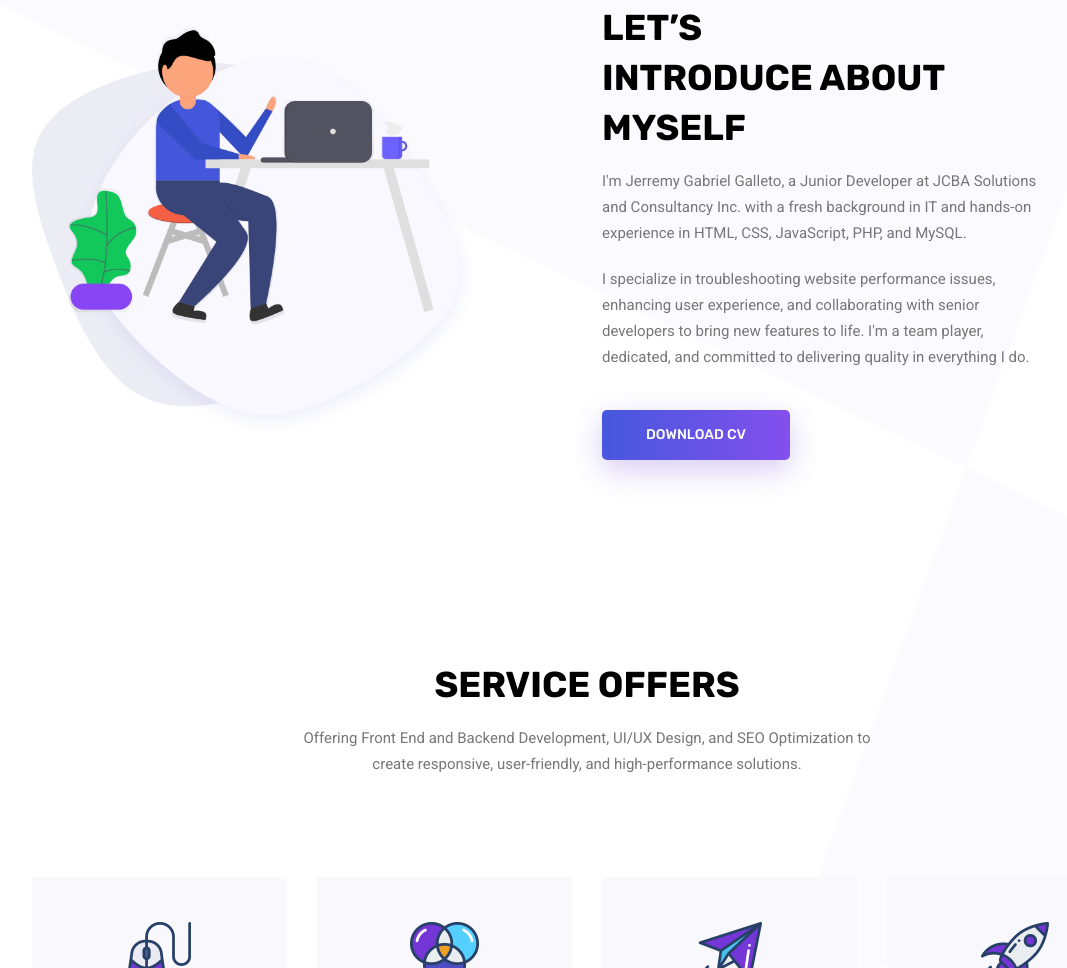
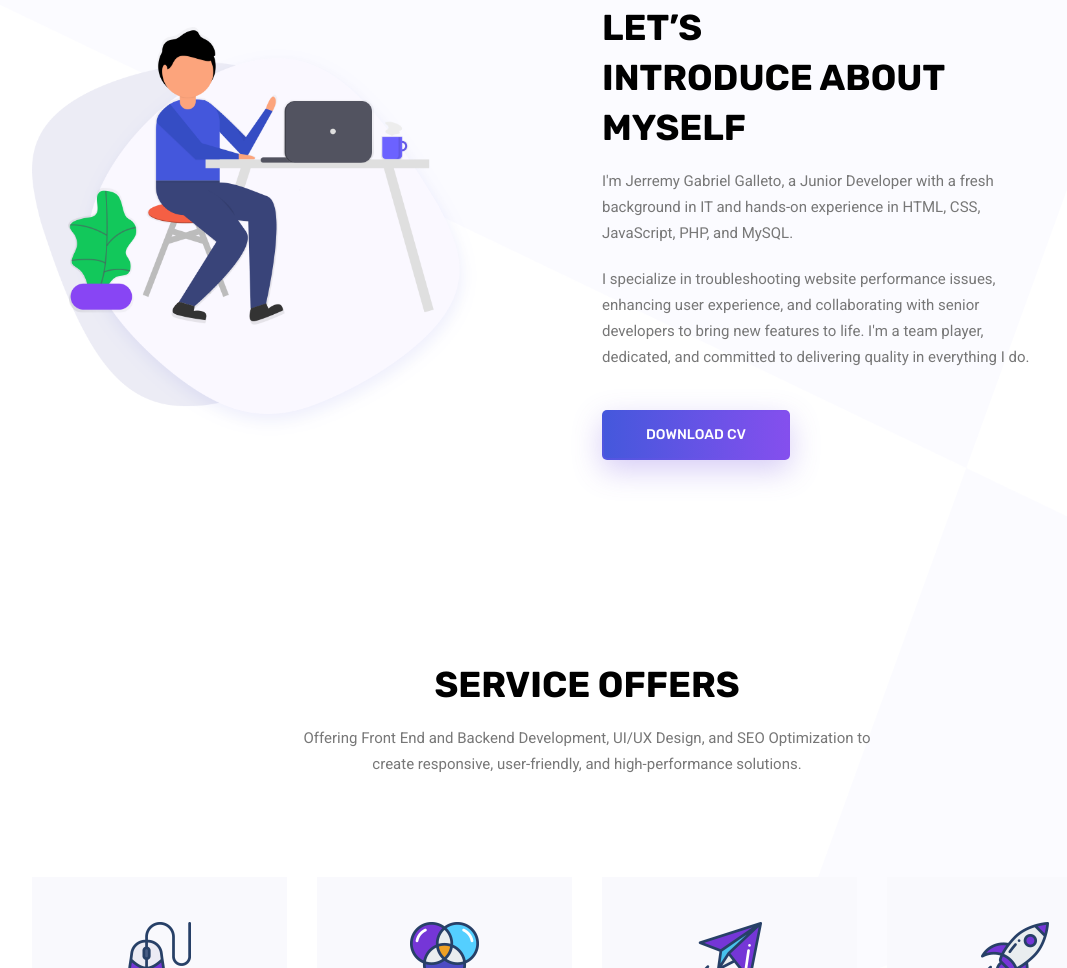
Before and after one commit to Jerremygab/Jerremygab.github.io, a plain HTML site: page index.html in a window 1280 px wide. Shown: the part 826-1794 px from the top of the page, without its empty margins (53-1120 px from the left). Drawn offline with Linux system fonts and the light colour scheme; some packages are replaced by stand-ins of ours.

Commit message:
Update index.html

```diff
--- a/index.html
+++ b/index.html
@@ -93,7 +93,7 @@
 							Introduce about <br>
 							myself</h2>
 						<p>
-							I'm Jerremy Gabriel Galleto, a Junior Developer at JCBA Solutions and Consultancy Inc.
+							I'm Jerremy Gabriel Galleto, a Junior Developer
 							with a fresh background in IT and hands-on experience in HTML, CSS, JavaScript, PHP, and MySQL.
 						</p>
 						<p>
```
